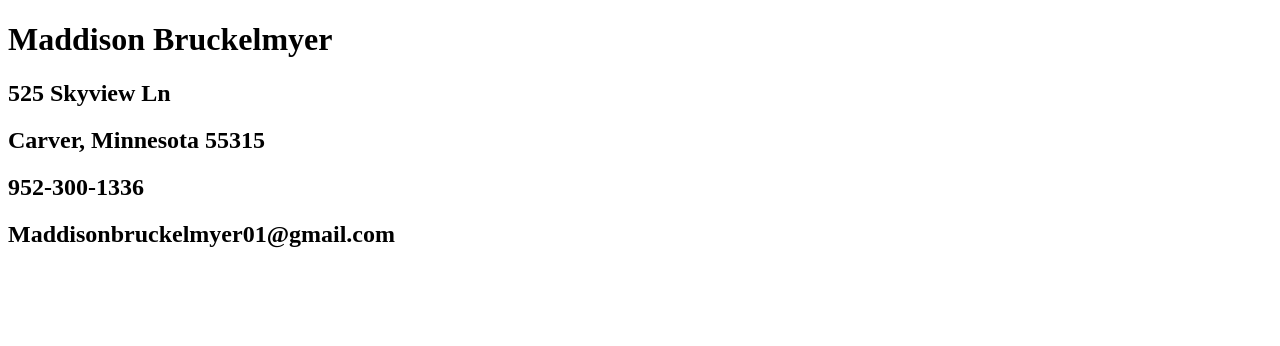
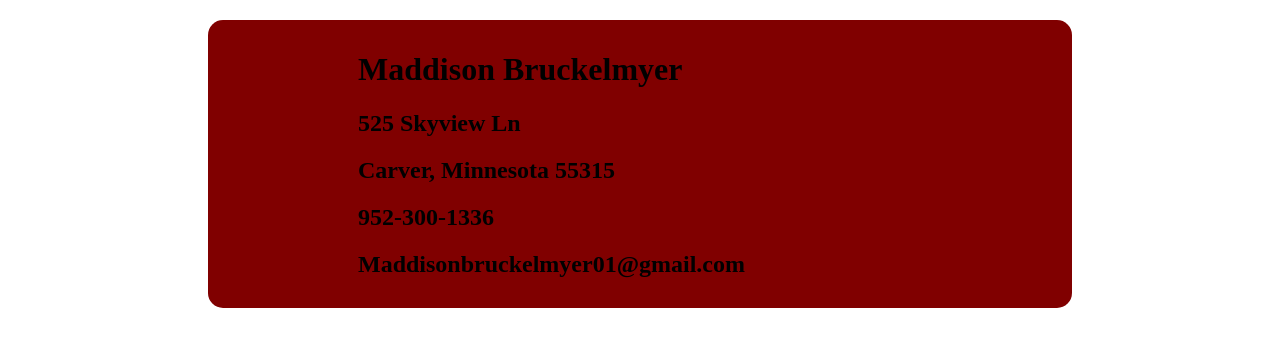
Before and after one commit to maddisonbruckelmyer01/maddisonbruckelmyer.github.io, a plain HTML site: page index.html in a window 1280 px wide. Drawn offline with Linux system fonts and the light colour scheme.

Commit message:
Update style.css

```diff
--- a/style.css
+++ b/style.css
@@ -1,4 +1,4 @@
-container {
+#container {
   margin-top: 20px;
   margin-left: 200px;
   margin-right: 200px;
```
